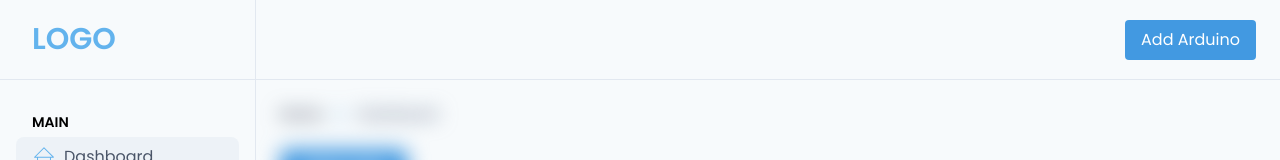
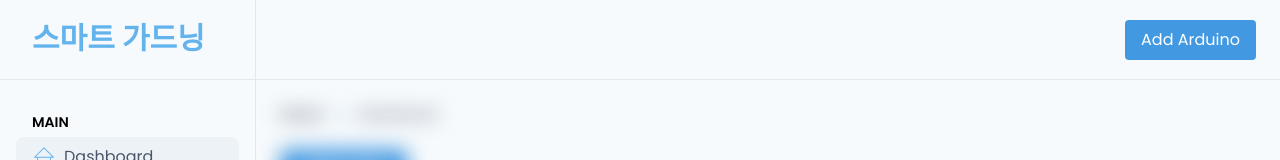
Before and after one commit to Smart-Guardning/smartguardning-web, a Vue app in the folder frontend/: page /dashboard/home in a window 1280 px wide. Shown: the top 160 px of the page. Built offline with nearby package versions, Linux system fonts and the light colour scheme; no server answers.

Commit message:
UPDATE - 사이트 타이틀 수정

```diff
--- a/frontend/src/components/Sidebar.vue
+++ b/frontend/src/components/Sidebar.vue
@@ -1,7 +1,7 @@
 <template>
   <div class="w-1/2 md:w-1/3 lg:w-64 fixed md:top-0 md:left-0 h-screen lg:block bg-gray-100 border-r z-30" :class="sideBarOpen ? '' : 'hidden'" id="main-nav">
     <div class="w-full h-20 border-b flex px-4 items-center mb-8">
-      <p class="font-semibold text-3xl text-blue-400 pl-4">LOGO</p>
+      <p class="font-semibold text-3xl text-blue-400 pl-4">스마트 가드닝</p>
     </div>
 
     <div class="mb-4 px-4">
```
Also changed, not shown: 1 other file (tests, documents, lock files or other folders).
